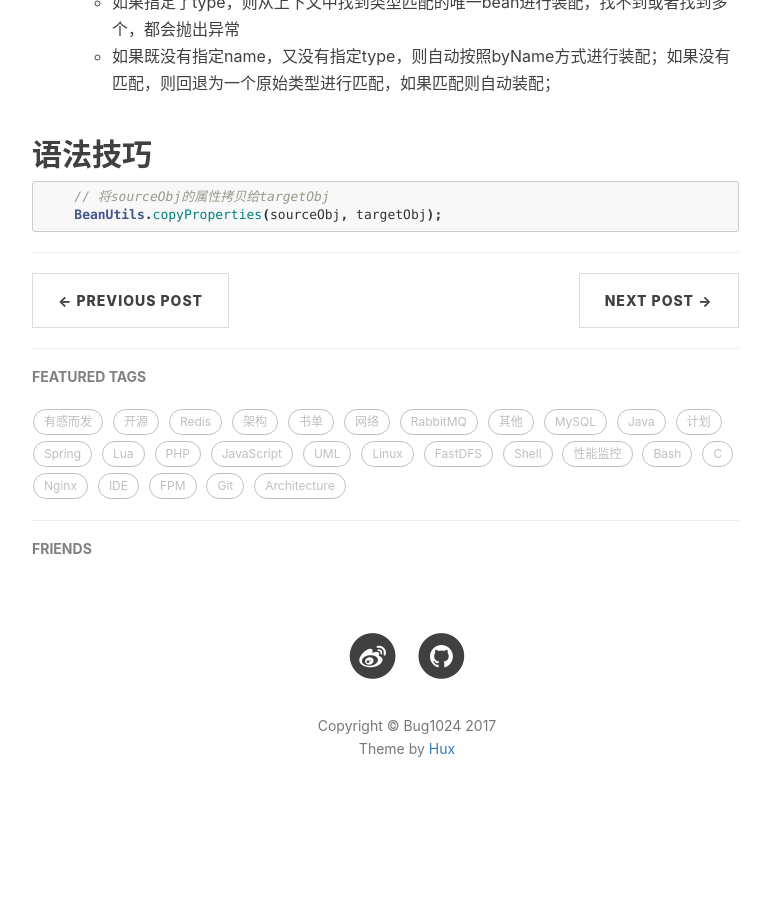
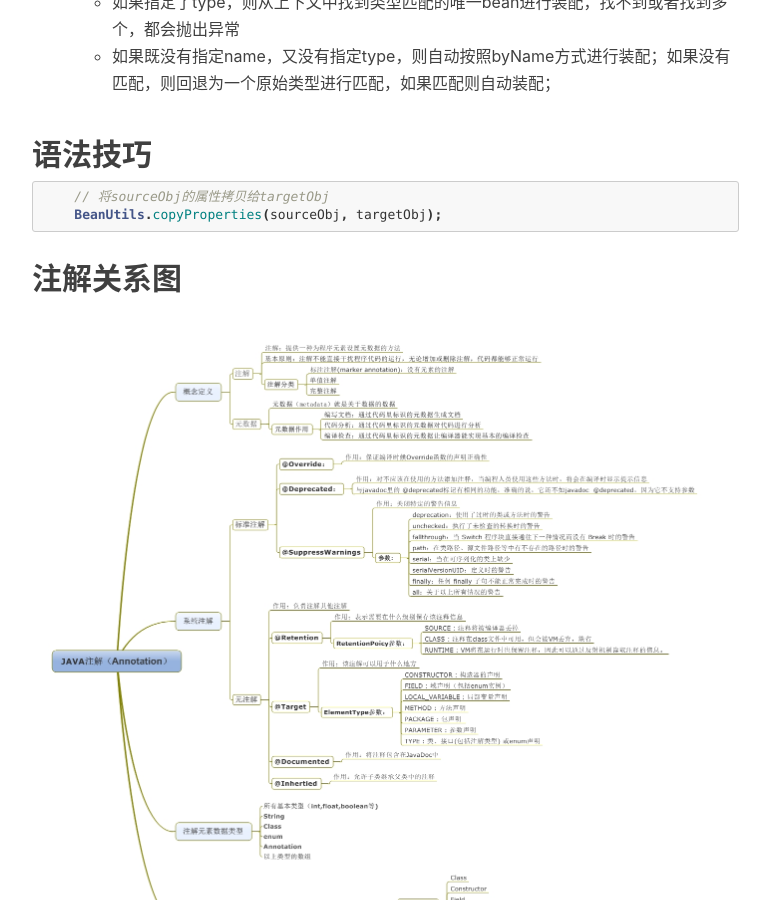
Before and after one commit to bug1024/jeet-blog, a Jekyll site: the page built from _posts/2017-03-13-spring-annotation.md, in a window 1280 px wide and 900 px high, scrolled down 3913 px. Shown: the whole window, without its empty margins (233-1003 px from the left). Built offline with Jekyll 4.4.1, drawn with Linux system fonts in a browser that asks for light colours; nearby versions of some CDN libraries; comment, search, counter and statistics services are not loaded; before the commit the page ends 4739 px from its top, so only the background shows below that.

Commit message:
annotation

````diff
--- a/_posts/2017-03-13-spring-annotation.md
+++ b/_posts/2017-03-13-spring-annotation.md
@@ -164,3 +164,6 @@ tags:
     // 将sourceObj的属性拷贝给targetObj
     BeanUtils.copyProperties(sourceObj, targetObj);
 ```
+
+## 注解关系图
+![关系图](http://bug1024.com/img/annotation.jpg)
````
Also changed, not shown: img/annotation.jpg (added).
